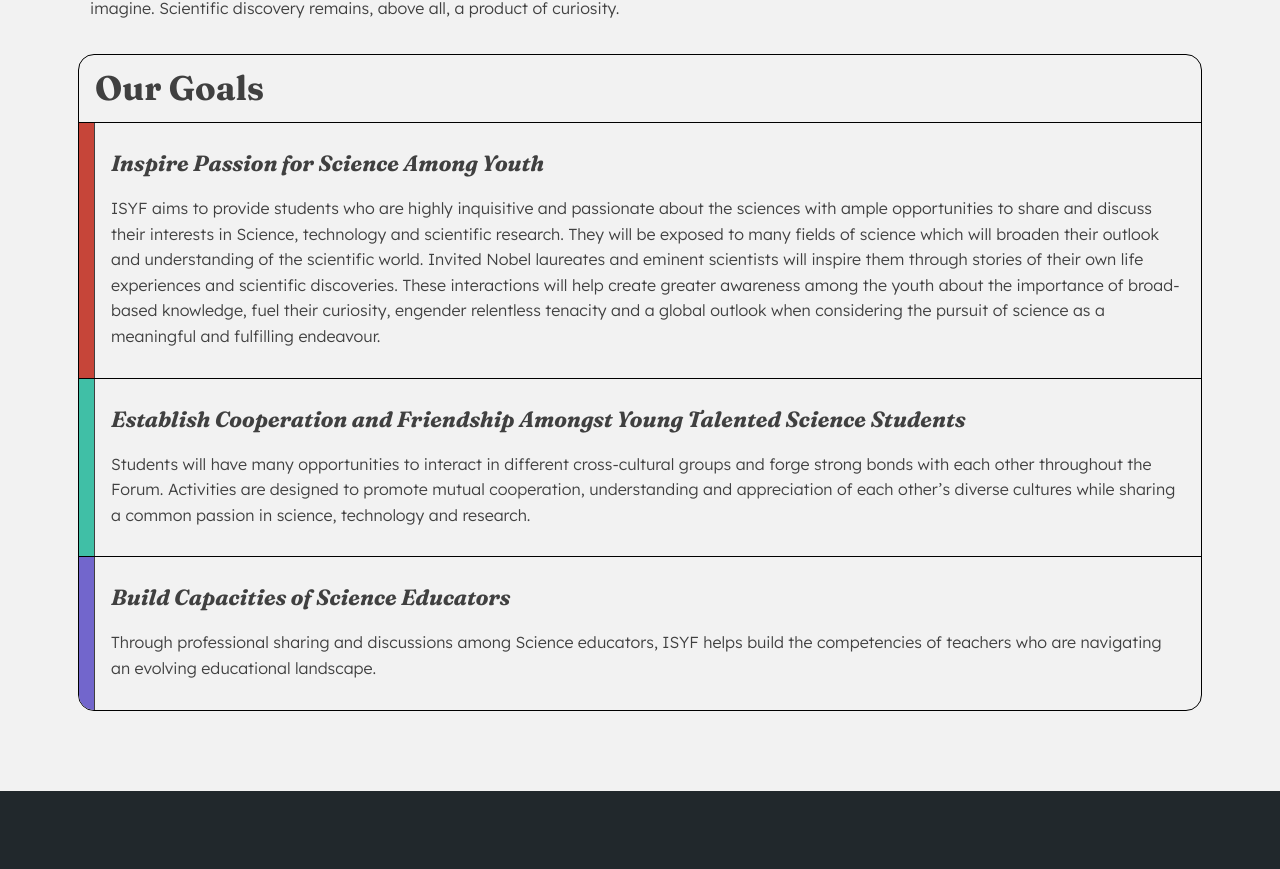
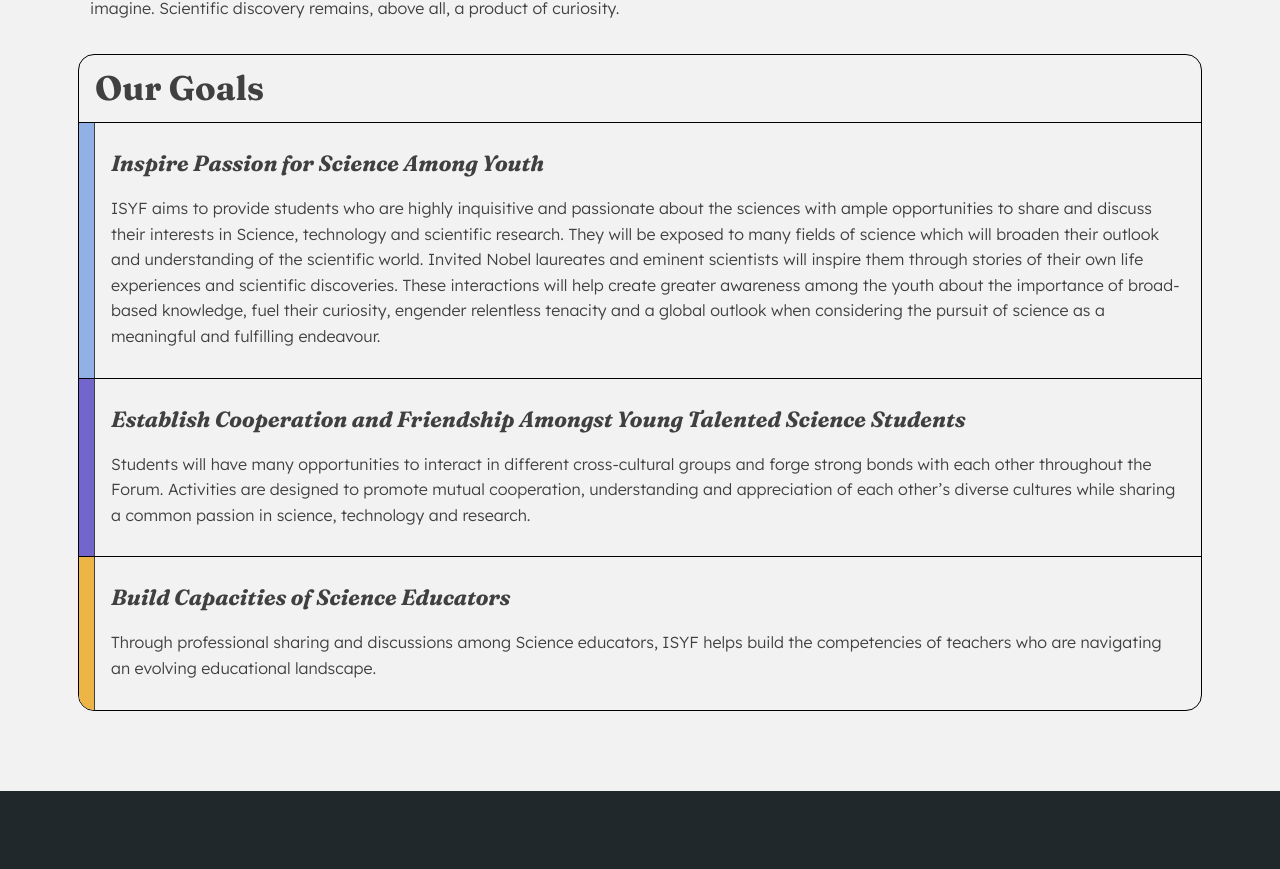
Before and after one commit to isyfmnp/isyf26, a Nuxt app: page /about/about_isyf in a window 1280 px wide. Shown: the part 1099-1968 px from the top of the page. Built offline with nearby package versions, Linux system fonts and the light colour scheme; grey boxes are pictures that could not be loaded.

Commit message:
css fixes

```diff
--- a/pages/about/about_isyf.vue
+++ b/pages/about/about_isyf.vue
@@ -24,7 +24,7 @@
     <section class="colored goals">
       <h2>Our Goals</h2>
 
-      <div class="goal red">
+      <div class="goal blue">
         <div>
           <h3>Inspire Passion for Science Among Youth</h3>
           <p>
@@ -44,7 +44,7 @@
         </div>
       </div>
 
-      <div class="goal green">
+      <div class="goal purple">
         <div>
           <h3>
             Establish Cooperation and Friendship Amongst Young Talented Science
@@ -61,7 +61,7 @@
         </div>
       </div>
 
-      <div class="goal purple">
+      <div class="goal gold">
         <div>
           <h3>Build Capacities of Science Educators</h3>
           <p>
@@ -116,11 +116,11 @@ section.goals {
   padding-left: 1rem;
 }
 
-.red::before {
-  background-color: var(--red);
+.blue::before {
+  background-color: hsla(var(--blue-hsla),0.6);
 }
-.green::before {
-  background-color: var(--green);
+.gold::before {
+  background-color: var(--gold);
 }
 .purple::before {
   background-color: var(--purple);
--- a/pages/profiles/speakers.vue
+++ b/pages/profiles/speakers.vue
@@ -54,9 +54,10 @@
 .collage .name {
   bottom: -1rem;
   background-color: var(--bg);
+  width: 80%;
   color: var(--fg);
   border-radius: 2rem;
-  border: 1px solid var(--primary);
+  border: 1px solid var(--gray-900);
 }
 
 .collage .profile-img{
```
